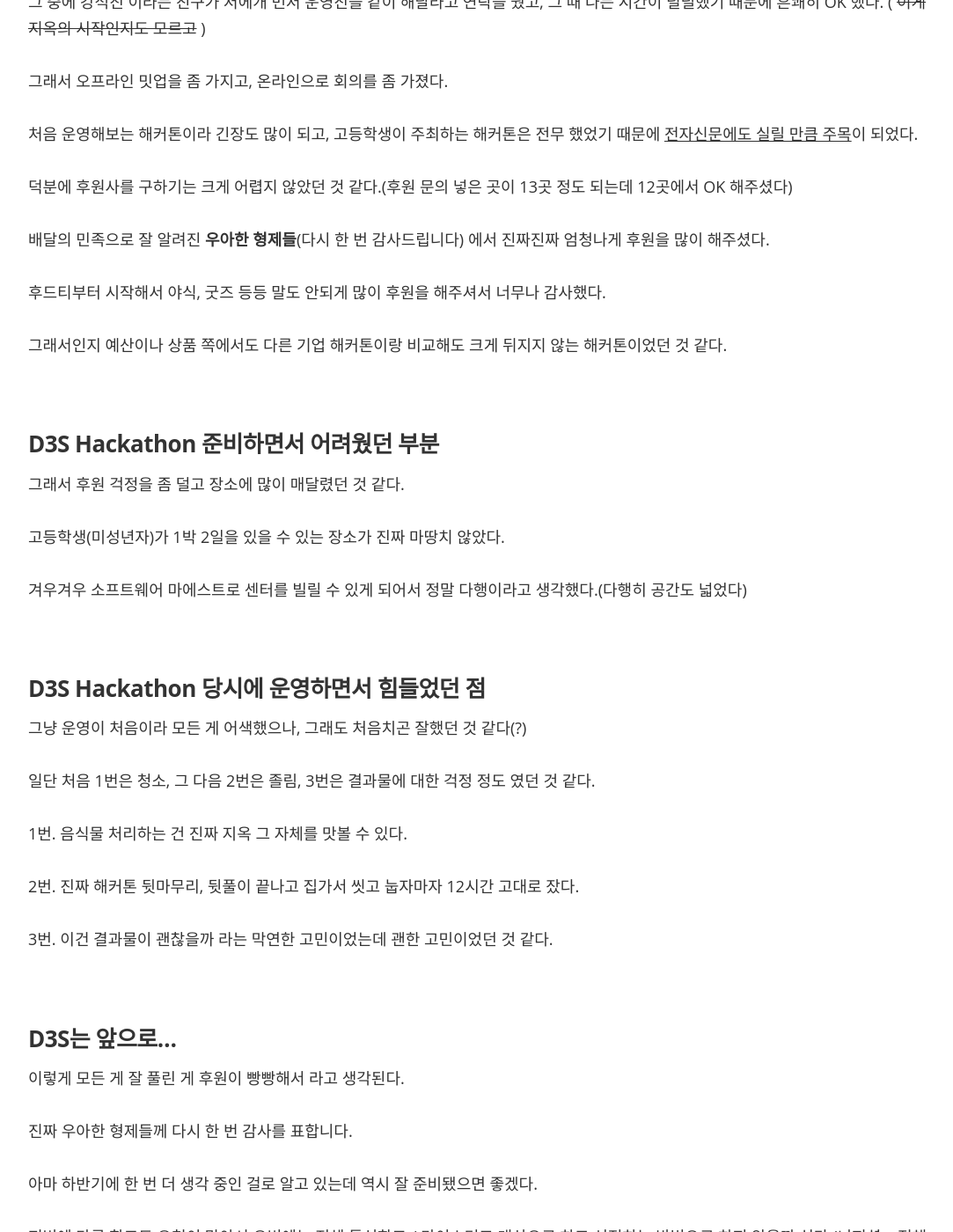
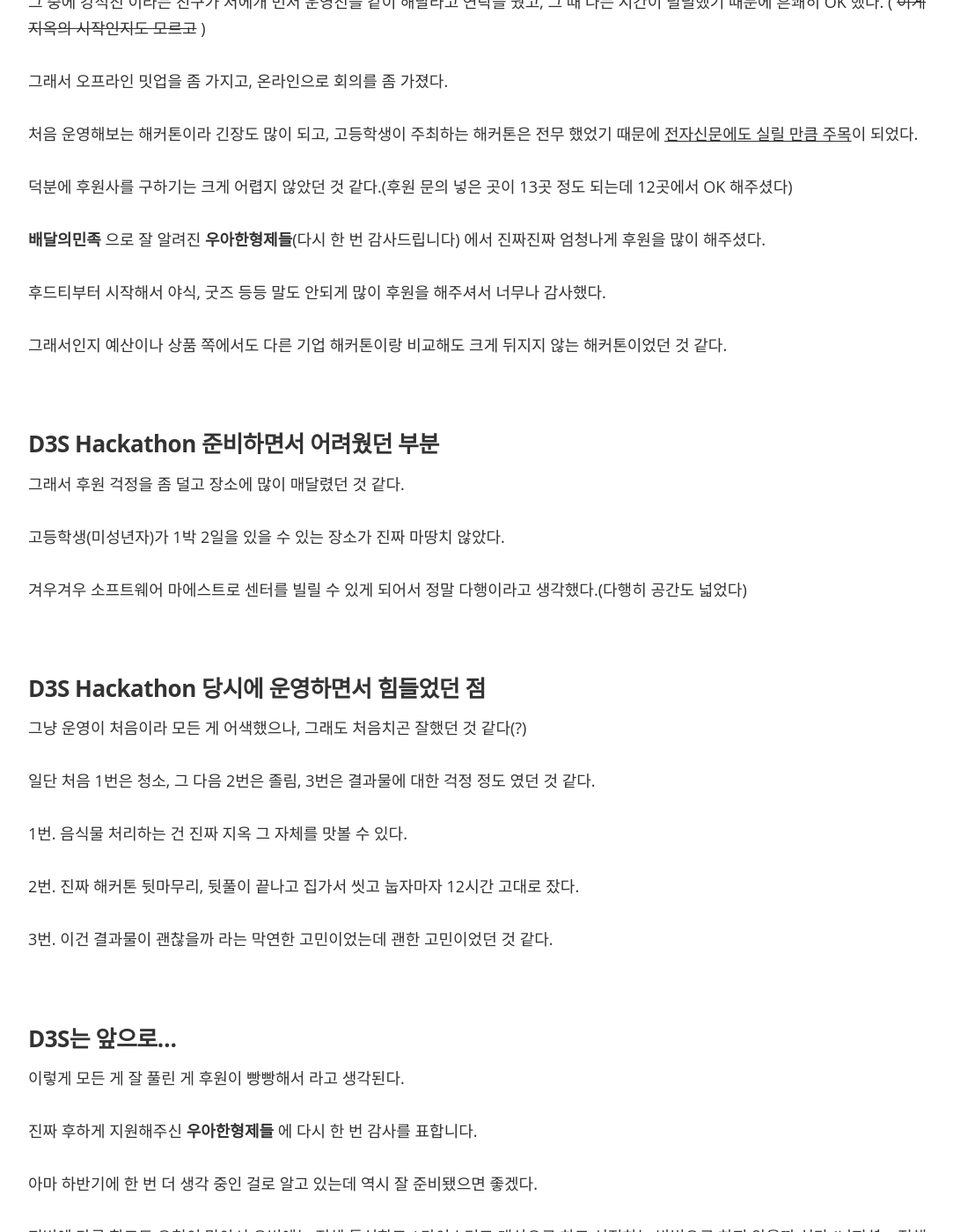
Before and after one commit to myungseokang/blog, a Jekyll site: the page built from _posts/2017-02-21-hackathon-review.md, in a window 1280 px wide and 1400 px high, scrolled down 711 px. Shown: the whole window at 88% size, without its empty margins (96-1179 px from the left). Built offline with Jekyll 4.4.1, drawn with Linux system fonts in a browser that asks for light colours; nearby versions of some CDN libraries; some web fonts are replaced; comment, search, counter and statistics services are not loaded.

Commit message:
Fix typo

```diff
--- a/_posts/2017-02-21-hackathon-review.md
+++ b/_posts/2017-02-21-hackathon-review.md
@@ -26,7 +26,7 @@ D3S Hackathon 의 시작은 9XD 송년회 모임에서 대덕마이스터고 친
 
 덕분에 후원사를 구하기는 크게 어렵지 않았던 것 같다.(후원 문의 넣은 곳이 13곳 정도 되는데 12곳에서 OK 해주셨다)
 
-배달의 민족으로 잘 알려진 **우아한 형제들**(다시 한 번 감사드립니다) 에서 진짜진짜 엄청나게 후원을 많이 해주셨다.
+**배달의민족** 으로 잘 알려진 **우아한형제들**(다시 한 번 감사드립니다) 에서 진짜진짜 엄청나게 후원을 많이 해주셨다.
 
 후드티부터 시작해서 야식, 굿즈 등등 말도 안되게 많이 후원을 해주셔서 너무나 감사했다.
 
@@ -56,7 +56,7 @@ D3S Hackathon 의 시작은 9XD 송년회 모임에서 대덕마이스터고 친
 
 이렇게 모든 게 잘 풀린 게 후원이 빵빵해서 라고 생각된다.
 
-진짜 우아한 형제들께 다시 한 번 감사를 표합니다.
+진짜 후하게 지원해주신 **우아한형제들** 에 다시 한 번 감사를 표합니다.
 
 아마 하반기에 한 번 더 생각 중인 걸로 알고 있는데 역시 잘 준비됐으면 좋겠다.
 
```
